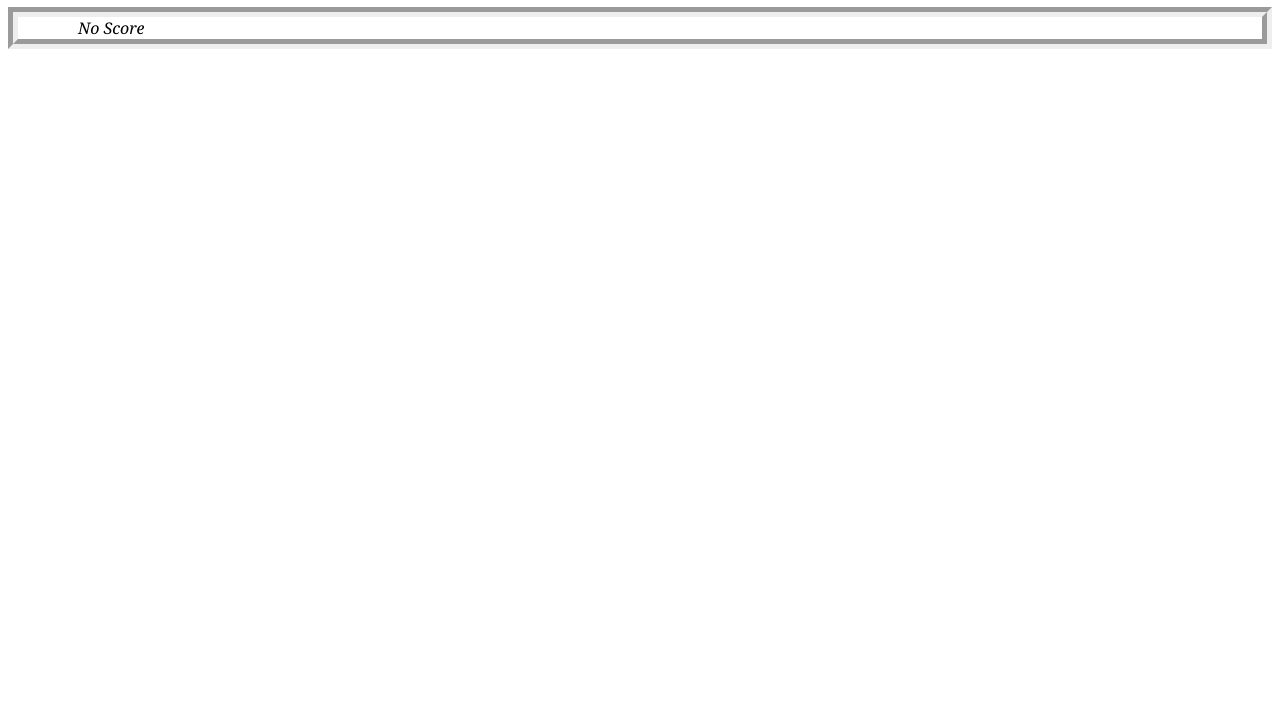
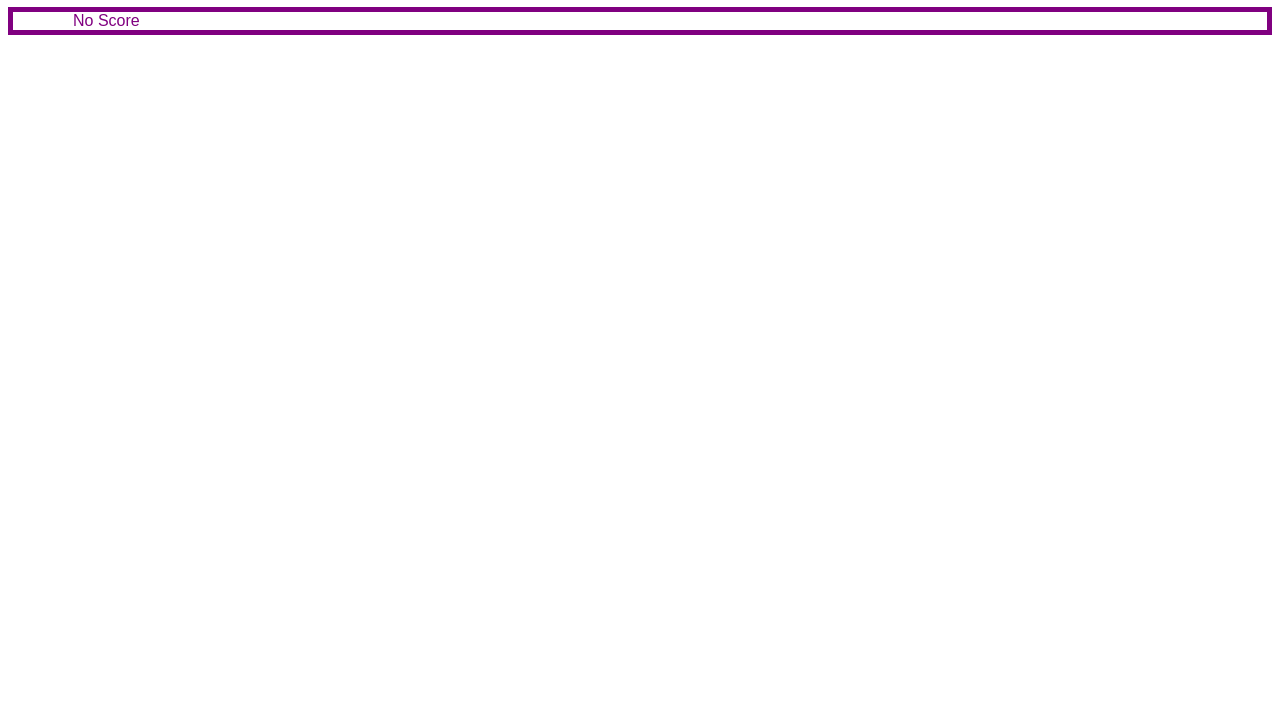
Before and after one commit to brandonslimwilliams/code-quiz, a plain HTML site: page highscore.html in a window 1280 px wide. Shown: the part 73-800 px from the top of the page. Drawn offline with Linux system fonts and the light colour scheme.

Commit message:
css upgrade

```diff
--- a/style.css
+++ b/style.css
@@ -74,10 +74,9 @@ header {
   }
 
   .scores {
-    border-style: groove;
-    border-width: 10px;
+    border-style: solid;
+    border-width: 5px;
     padding-left: 60px;
-    font-style: oblique;
-    font-family: Georgia, 'Times New Roman', Times, serif;
-    color: black;
+    font-family: sans-serif;
+    color: purple;
   }
```
